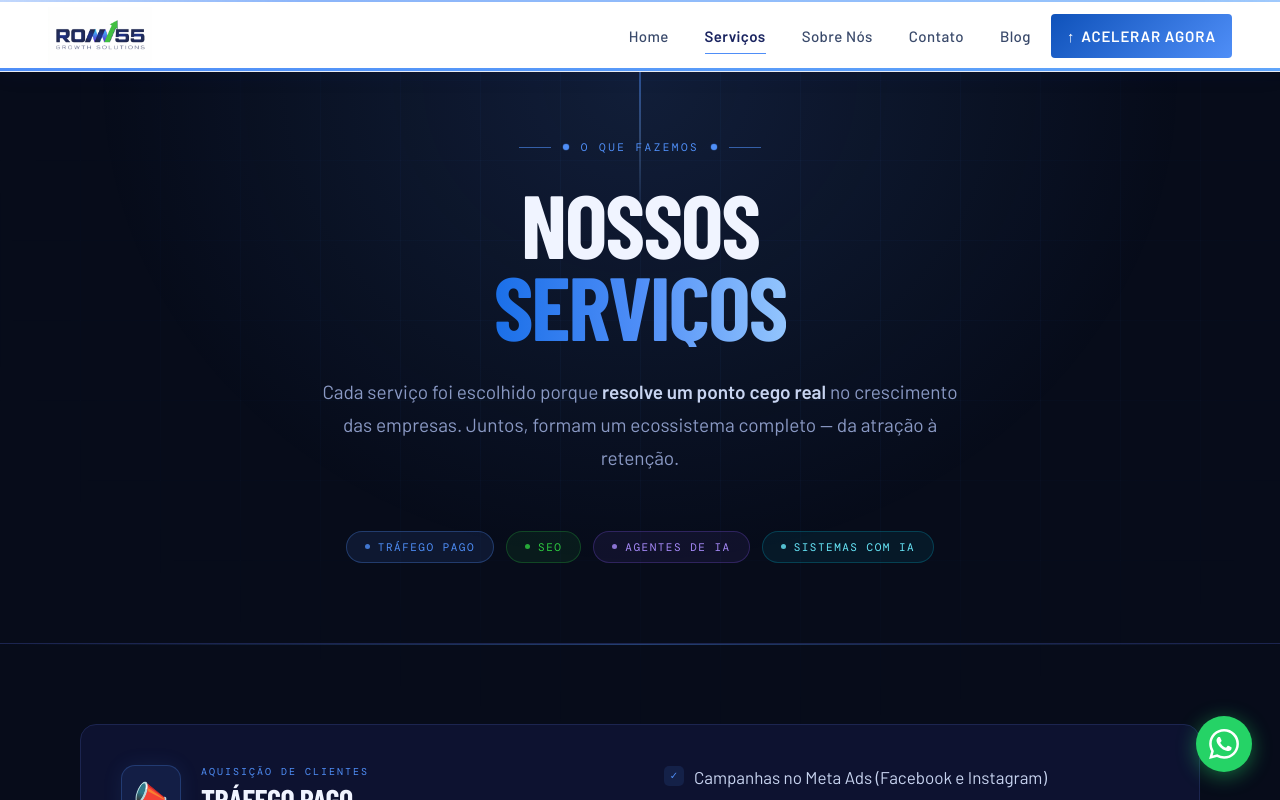
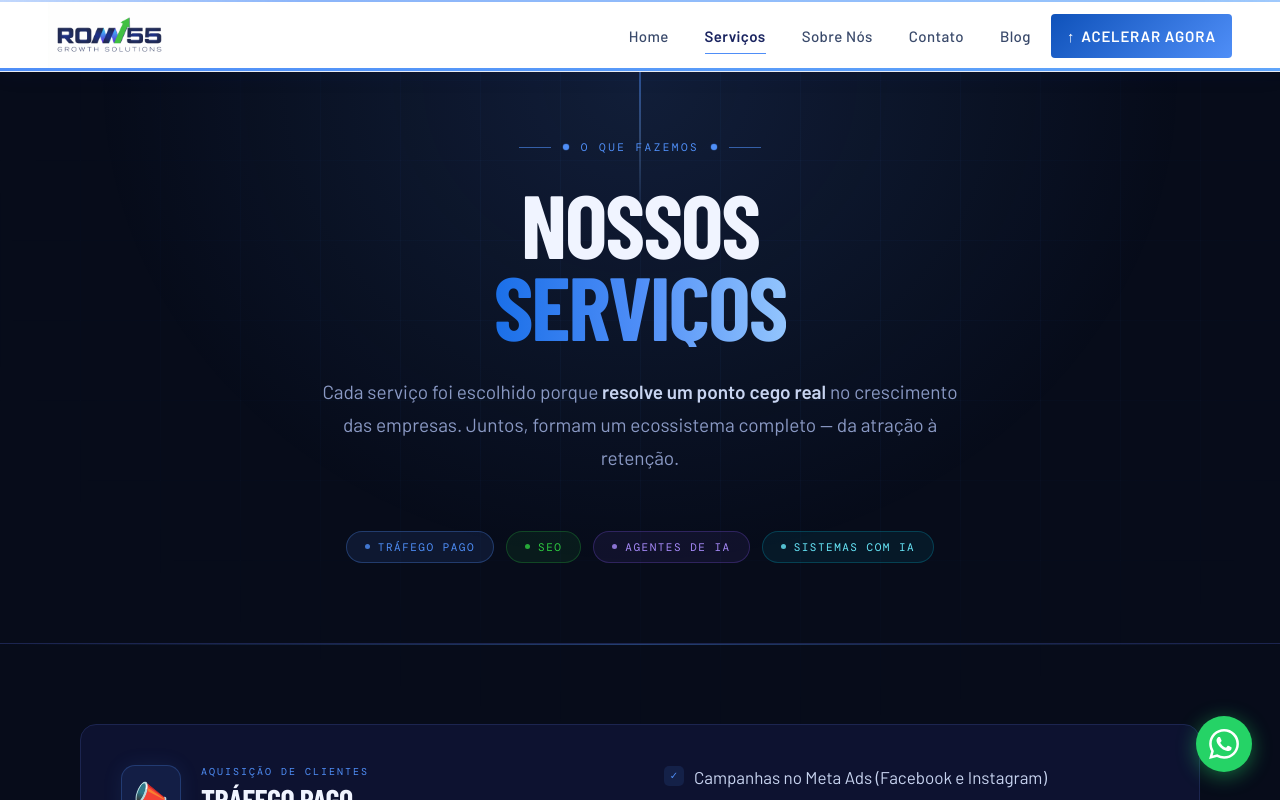
Before and after one commit to fazao/Rom55, a plain HTML site: page servicos.html in a window 1280 px wide. Shown: the top 800 px of the page. Drawn offline with nearby package versions, Linux system fonts and the light colour scheme; a web font is replaced by a local one.

Commit message:
Add files via upload

```diff
--- a/servicos.html
+++ b/servicos.html
@@ -88,7 +88,7 @@
       background: linear-gradient(90deg, #4F8EF7, #60A5FA);
     }
     .navbar__logo { display: flex; align-items: center; text-decoration: none; }
-    .navbar__logo img { height: 58px; width: auto; display: block; }
+    .navbar__logo img { height: 68px; width: auto; display: block; }
     .navbar__menu { display: flex; align-items: center; gap: 4px; list-style: none; }
     .navbar__menu a {
       display: flex; align-items: center; gap: 6px; padding: 13px 16px;
```
